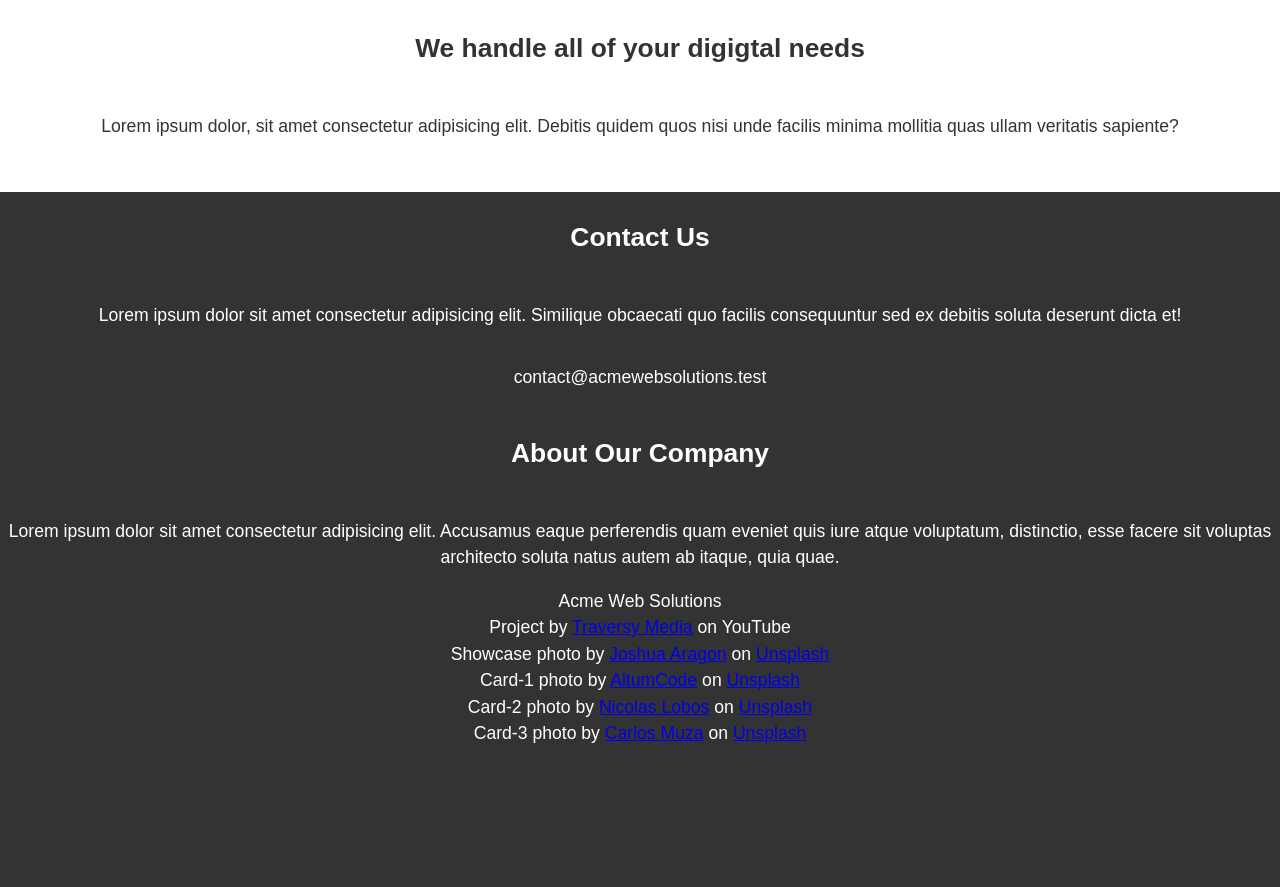
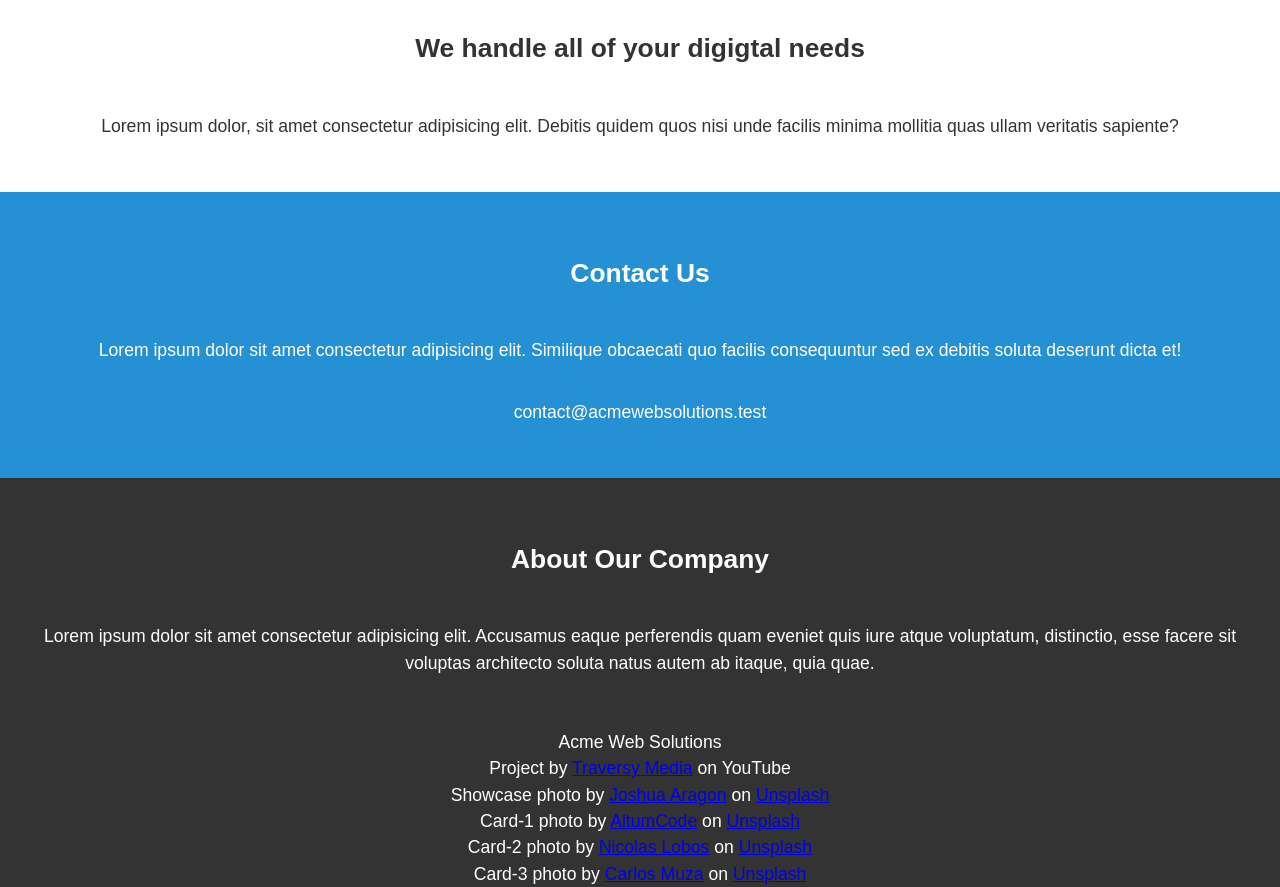
Before and after one commit to jdfdoyley/acme-web-solution, a plain HTML site: page index.html in a window 1280 px wide. Shown: the part 4094-4981 px from the top of the page. Before the commit the page ends 4840 px from the top, so only its background shows below. Drawn offline with Linux system fonts and the light colour scheme.

Commit message:
Add styling to section d markup

```diff
--- a/css/styles.css
+++ b/css/styles.css
@@ -105,3 +105,13 @@ p {
   color: #333;
   padding: 2em;
 }
+
+/* Section D / Boxes */
+#section-d .box {
+  color: #fff;
+  padding: 2em;
+}
+
+#section-d .box:first-child {
+  background: #2690D4;
+}
```
